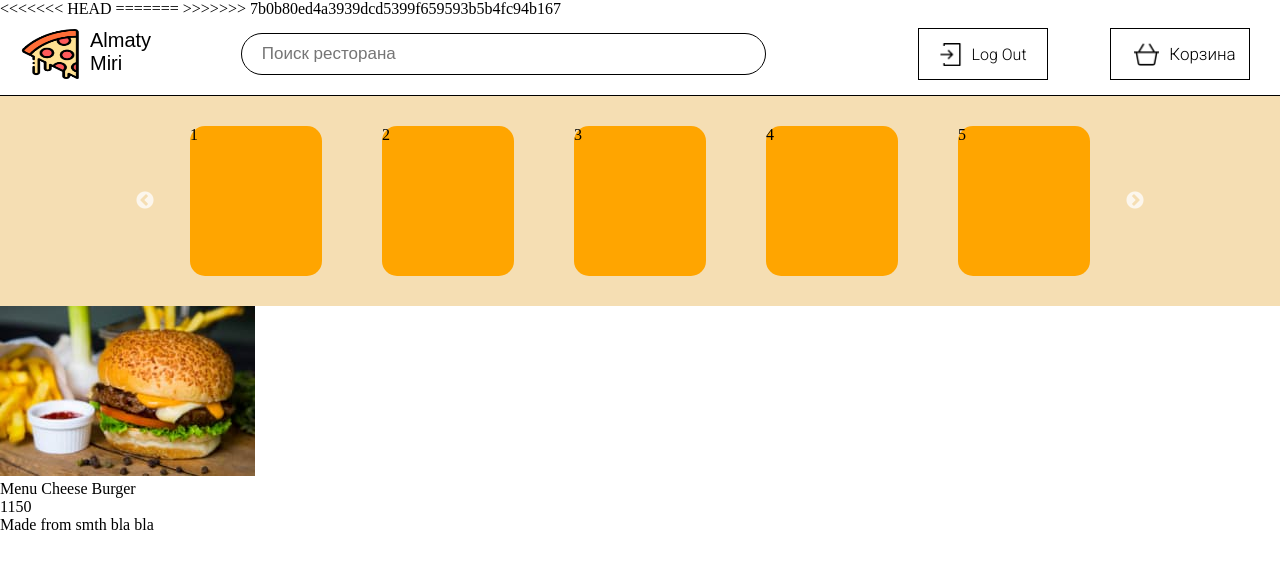
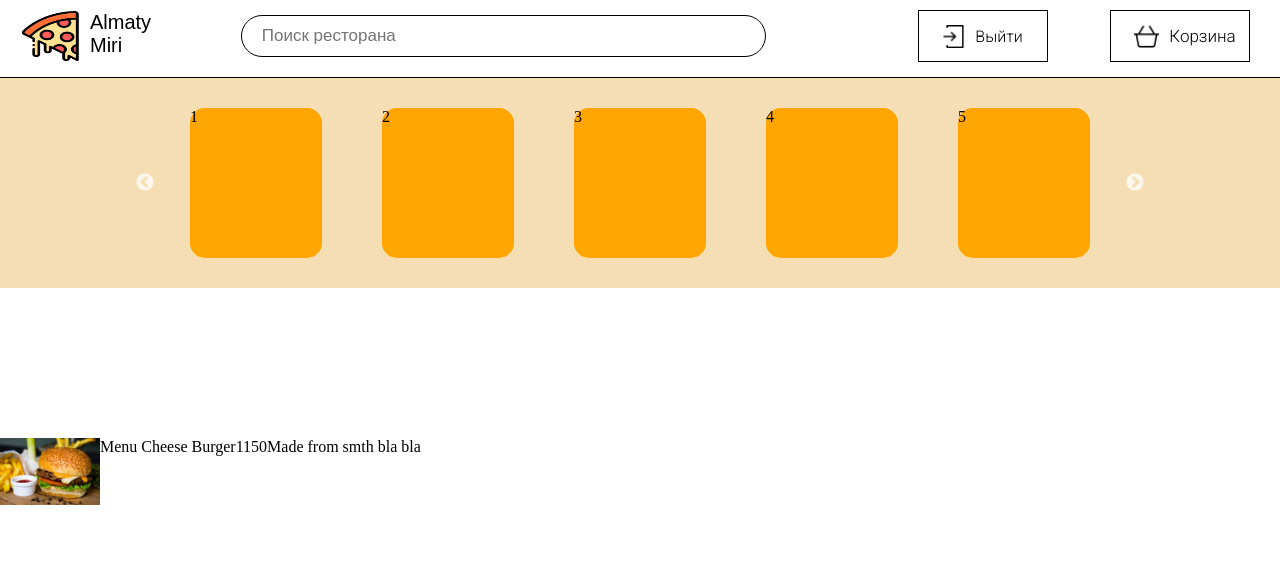
Before and after one commit to azatnt/Project_Aza_Madi, a Django app: a page that uses Project/Main/templates/base.html in a window 1280 px wide. Shown: the top 569 px of the page. Run offline with Django 3.2, Linux system fonts and the light colour scheme; a user stored in the database is signed in; data comes from the database, SQL or seed files in the repository; both versions use the stored data as it was after the commit; some web fonts are replaced.

Commit message:
header, +добавил плагины для слайдера

```diff
--- a/Project/Main/static/css/style.css
+++ b/Project/Main/static/css/style.css
@@ -163,3 +163,13 @@ a {
     width: 100%;
     background-color: wheat;
 }
+
+
+.cart-field {
+    display: flex;
+    flex-wrap: wrap;
+}
+
+.cart-field img {
+    width: 100px;
+}
--- a/Project/Main/templates/base.html
+++ b/Project/Main/templates/base.html
@@ -2,14 +2,11 @@
 <!DOCTYPE html>
 <head>
   <link rel="stylesheet" type="text/css" href="{% static 'css/style.css' %}">
-<<<<<<< HEAD
   <link href="https://fonts.googleapis.com/css2?family=Roboto:wght@300&display=swap" rel="stylesheet">
   <link href="https://fonts.googleapis.com/css2?family=PT+Sans+Narrow&display=swap" rel="stylesheet">
   <link href="https://fonts.googleapis.com/css2?family=Lexend+Exa&display=swap" rel="stylesheet">
-=======
   <link href="https://fonts.googleapis.com/css2?family=Roboto:wght@300&display=swap" rel="stylesheet">
   <link href="https://fonts.googleapis.com/css2?family=PT+Sans+Narrow&display=swap" rel="stylesheet">
->>>>>>> 7b0b80ed4a3939dcd5399f659593b5b4fc94b167
   <link rel="stylesheet" type="text/css" href="{% static 'vendor/slick-1.8.1/slick/slick.css' %}"/>
   <link rel="stylesheet" type="text/css" href="{% static 'vendor/slick-1.8.1/slick/slick-theme.css' %}"/>
 </head>
@@ -34,7 +31,7 @@
     <div class="header-login-button">
       <img src="{% static 'img/sign-in.png' %}" alt="Sign-in icon" class="login-icon" width="23px">
       {% if user.is_authenticated %}
-        <a class="log-out" href="{% url 'logout_url' %}">Log Out</a>
+        <a class="log-out" href="{% url 'logout_url' %}"> Выйти</a>
       {% else %}
           <a class="log-in" href="{% url 'login_url' %}"> Войти</a>
           <!-- <a href="{% url 'signup_url' %}">Регистация</a> -->
@@ -82,9 +79,12 @@
 
 </div>
 
-{% block content %}
+<div class="cart-field">
+  {% block content %}
 
-{% endblock %}
+  {% endblock %}
+</div>
+
 
   <script src="{% static 'vendor/jquery-3.5.1.min.js'  %}"></script>
   <script src="{% static 'vendor/slick-1.8.1/slick/slick.min.js' %}" ></script>
```
Also changed, not shown: Project/Main/db.sqlite3.
